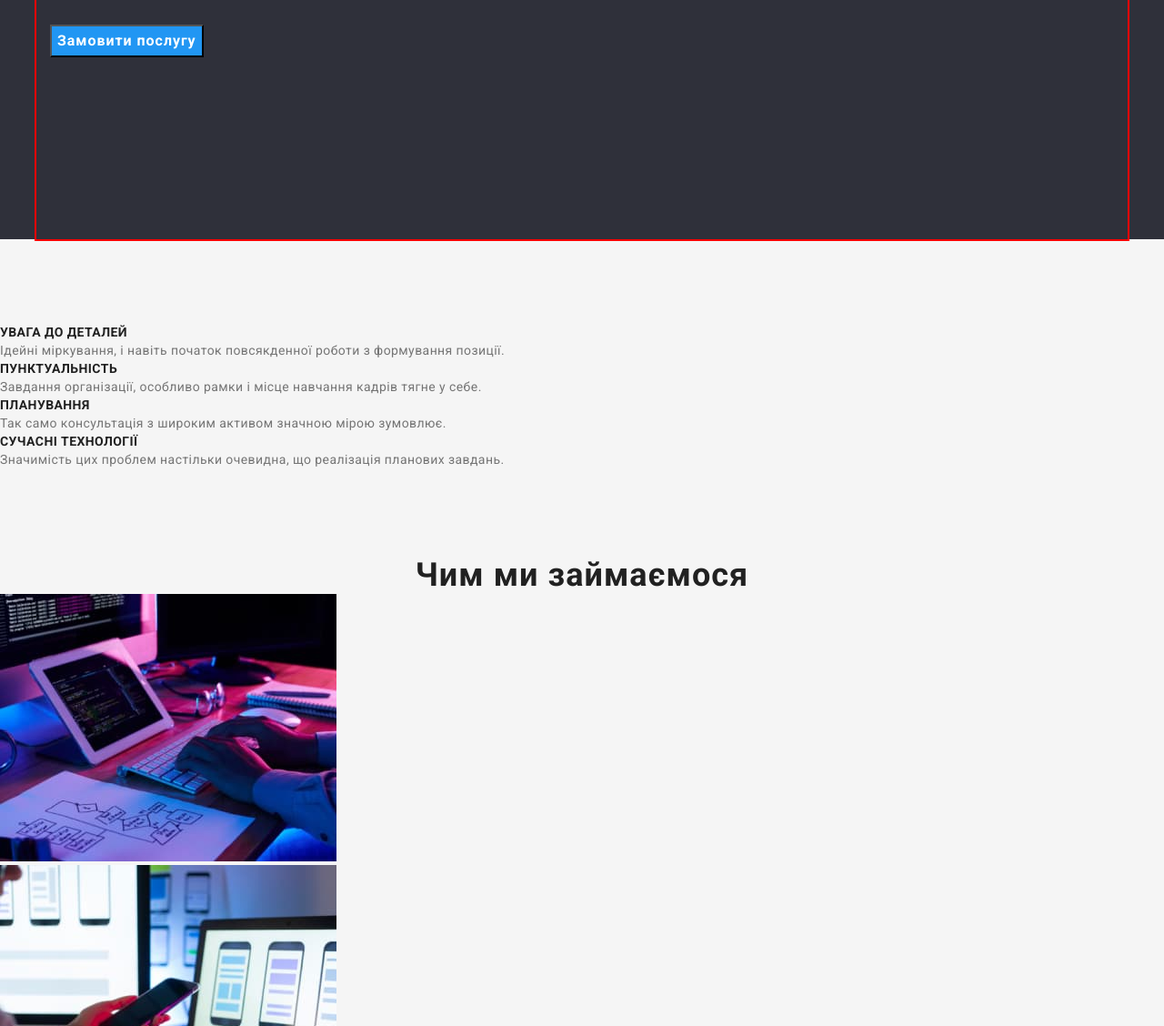
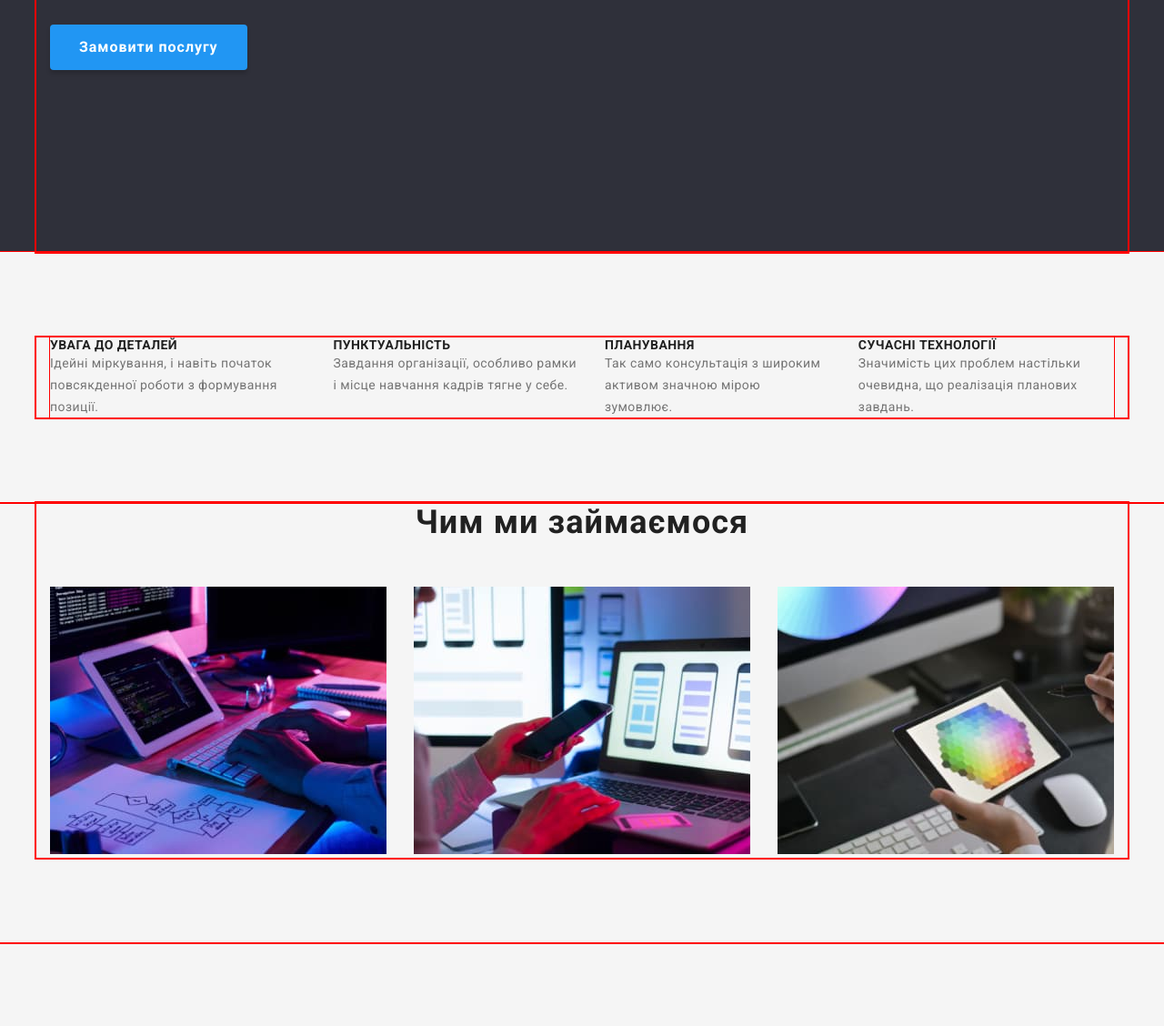
Before and after one commit to Julia-Gavrashenko/goit-markup-hw-03, a plain HTML site: page index.html in a window 1280 px wide. Shown: the part 343-1471 px from the top of the page at 91% size. Drawn offline with nearby package versions, Linux system fonts and the light colour scheme.

Commit message:
fifth-commit

```diff
--- a/css/styles.css
+++ b/css/styles.css
@@ -147,8 +147,13 @@ p {
 }
 
 .hero-button {
-
-    align-items: center;
+  display: flex;
+  padding-top: 10px;
+  padding-bottom: 10px;
+  padding-right: 32px;
+  padding-left: 32px;
+  min-height: 50px;
+  border: 0;
   font-family: inherit;
   font-weight: 700;
   font-size: 16px;
@@ -158,10 +163,13 @@ p {
   color: var(--light-text-color);
   background-color: var(--accent-background-color);
   cursor: pointer;
+  box-shadow: 0px 4px 4px rgba(0, 0, 0, 0.15);
+  border-radius: 4px;
 }
 
 /* section feature styles */
- .section {
+.section {
+  outline: 1px solid red;
   padding-top: 94px;
   padding-bottom: 94px;
 }
@@ -178,13 +186,39 @@ p {
   letter-spacing: 0.03em;
 }
 
+.feature-list {
+  outline: 1px solid red;
+  display: flex;
+
+}
+
+/* .feature-list > .feature-item {
+  outline: 1px solid teal;
+} */
+
+.feature-list>.feature-item:not(:last-child) {
+  margin-right: 30px;
+}
 /* doings section styles */
-.title {
+
+.doings{
+  padding-top: 0;
+}
+.doings-title {
+  margin-bottom: 50px;
   font-size: 36px;
   line-height: calc(42 / 36);
   text-align: center;
   letter-spacing: 0.03em;
   color: var(--title-text-color);
+}
+
+.doings-list {
+  display: flex;
+}
+
+.doings-list> .doings-item:not(:last-child){
+margin-right: 30px;
 }
 
 /* team section styles */
--- a/index.html
+++ b/index.html
@@ -63,32 +63,33 @@
           <button class="hero-button" type="button">Замовити послугу</button>
         </div>
       </section>
+
       <!-- feature -->
-
       <section class="section feature">
+        <div class="container feature-container">
         <h2 hidden>Особливості</h2>
-        <ul class="list">
-          <li>
+        <ul class="list feature-list">
+          <li class="feature-item">
             <h3 class="feature-title">УВАГА ДО ДЕТАЛЕЙ</h3>
             <p class="feature-subtitle">
               Ідейні міркування, і навіть початок повсякденної роботи з
               формування позиції.
             </p>
           </li>
-          <li>
+          <li class="feature-item">
             <h3 class="feature-title">ПУНКТУАЛЬНІСТЬ</h3>
             <p class="feature-subtitle">
               Завдання організації, особливо рамки і місце навчання кадрів тягне
               у себе.
             </p>
           </li>
-          <li>
+          <li class="feature-item">
             <h3 class="feature-title">ПЛАНУВАННЯ</h3>
             <p class="feature-subtitle">
               Так само консультація з широким активом значною мірою зумовлює.
             </p>
           </li>
-          <li>
+          <li class="feature-item">
             <h3 class="feature-title">СУЧАСНІ ТЕХНОЛОГІЇ</h3>
             <p class="feature-subtitle">
               Значимість цих проблем настільки очевидна, що реалізація планових
@@ -96,13 +97,15 @@
             </p>
           </li>
         </ul>
+        </div>
       </section>
       <!-- doings -->
 
-      <section class="second doings">
-        <h2 class="title">Чим ми займаємося</h2>
-        <ul class="list">
-          <li>
+      <section class="section doings">
+        <div class="container doings-container">
+        <h2 class="doings-title">Чим ми займаємося</h2>
+        <ul class="doings-list list">
+          <li class="doings-item">
             <img
               src="image/img-01.jpg"
               alt="людиа набирає текст на клавіатурі"
@@ -110,7 +113,7 @@
               height="294"
             />
           </li>
-          <li>
+          <li class="doings-item">
             <img
               src="image/img-02.jpg"
               alt="людина дивиться на екран телефону"
@@ -118,7 +121,7 @@
               height="294"
             />
           </li>
-          <li>
+          <li class="doings-item">
             <img
               src="image/img-03.jpg"
               alt="людиа дивиться на екран планшету"
@@ -127,10 +130,12 @@
             />
           </li>
         </ul>
+        </div>
       </section>
       <!-- team -->
 
       <section class="section team">
+        <div class="container team-container">
         <h2 class="title">Наша команда</h2>
         <ul class="list">
           <li class="list-image">
@@ -182,11 +187,14 @@
             </div>
           </li>
         </ul>
+        </div>
+
       </section>
     </main>
 
     <!-- footer -->
     <footer class="footer">
+      <div class="container footer-container">
       <a class="footer-logo" href="" lang="en">
         <span class="footer-web">Web</span>Studio
       </a>
@@ -202,6 +210,7 @@
             <a class="link" href="tel:+380961111111">+38 096 111 11 11</a>
           </li>
         </ul>
+        </div>
       </address>
     </footer>
   </body>
```
